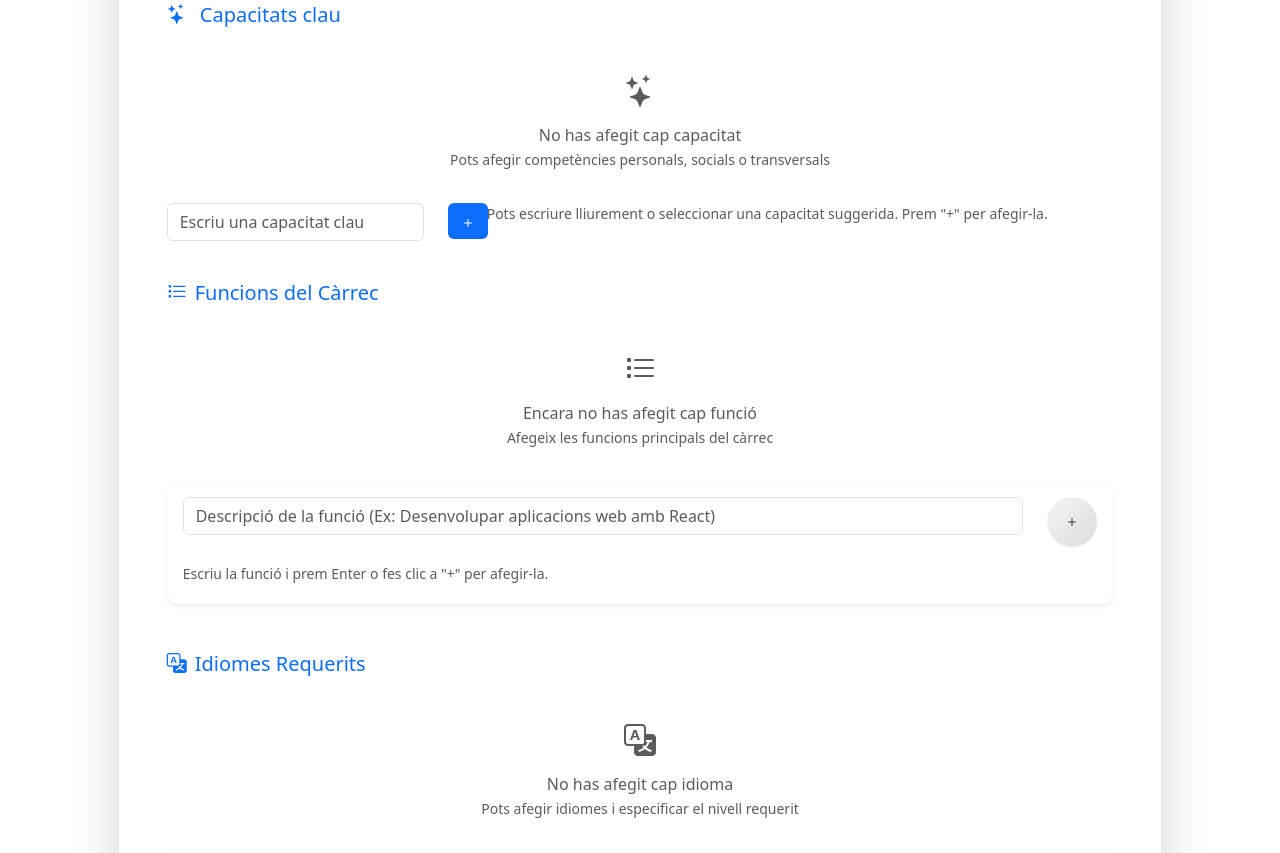
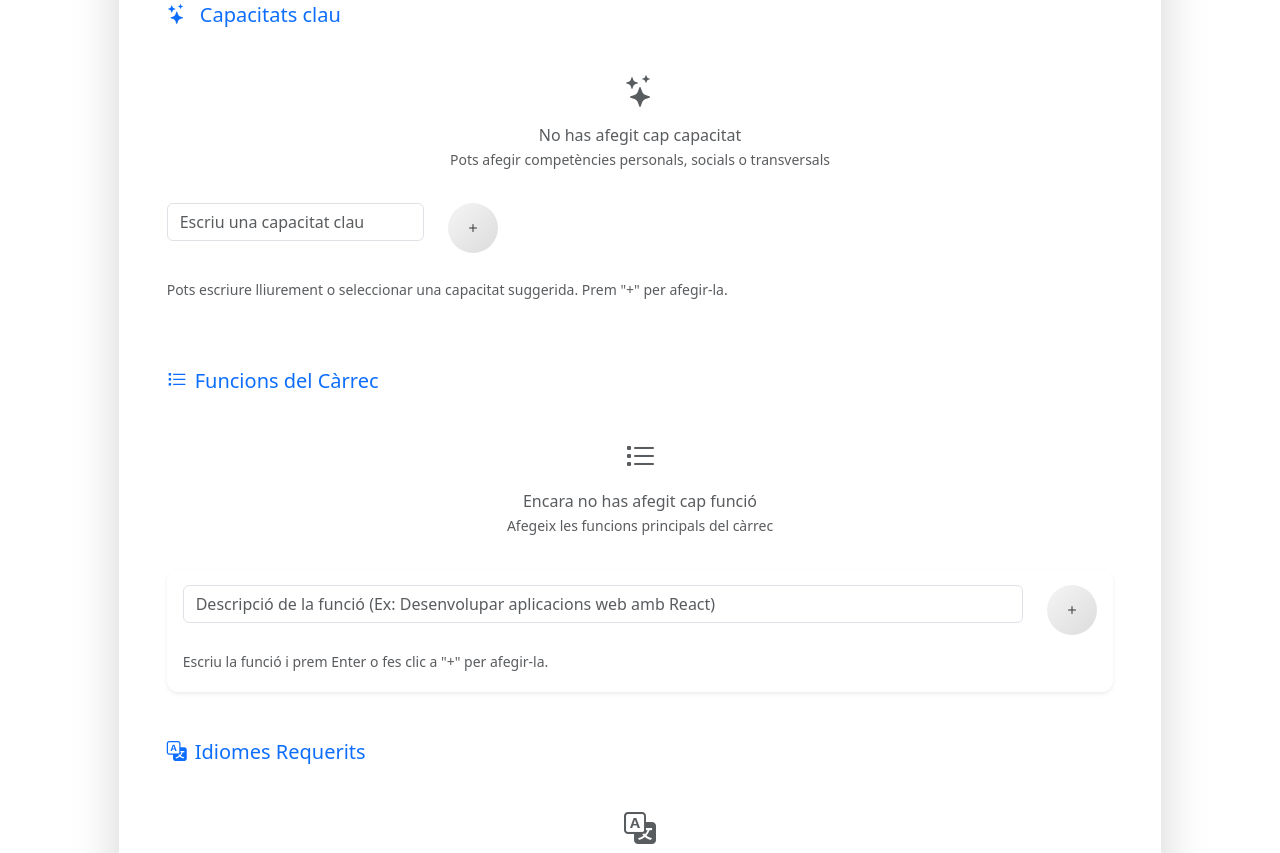
Before and after one commit to rcervera/borsa_treball_django_google, a Django app: template borsa_treball/templates/borsa_treball/formulari_oferta_empresa.html in a window 1280 px wide. Shown: the part 1297-2150 px from the top of the page. Run offline with Django 5.2, Linux system fonts and the light colour scheme; the template is opened without the code that fills it, so the values that code supplies are empty; some libraries are stand-ins or nearby versions.

Commit message:
refactor form oferta

```diff
--- a/borsa_treball/templates/borsa_treball/partials/_formulari_seccio_capacitats.html
+++ b/borsa_treball/templates/borsa_treball/partials/_formulari_seccio_capacitats.html
@@ -20,11 +20,12 @@
                         </datalist>
                     </div>
                     <div class="col-auto">
-                    <button type="button" class="btn btn-primary" onclick="CapacitatsManager.afegirCapacitatLliure()">
+                        <button type="button" class="tercer-btn" onclick="CapacitatsManager.afegirCapacitatLliure()">
                             <svg xmlns="http://www.w3.org/2000/svg" width="16" height="16" fill="currentColor" class="bi bi-plus" viewBox="0 0 16 16">
                                 <path d="M8 4a.5.5 0 0 1 .5.5v3h3a.5.5 0 0 1 0 1h-3v3a.5.5 0 0 1-1 0v-3h-3a.5.5 0 0 1 0-1h3v-3A.5.5 0 0 1 8 4"/>
                             </svg>
                         </button>
+                    </div>
                 </div>
             </div>
 
```
Lines whose indentation alone changed are shown as unchanged.
